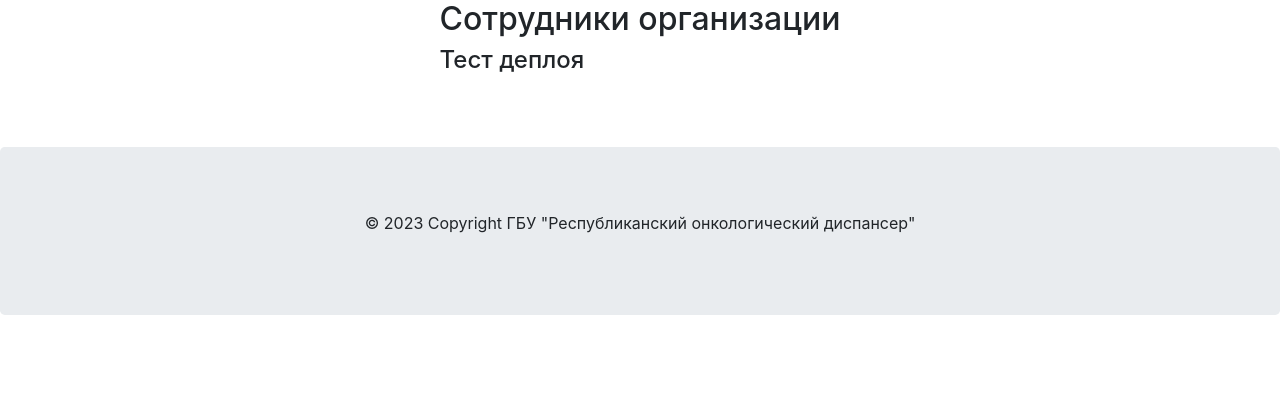
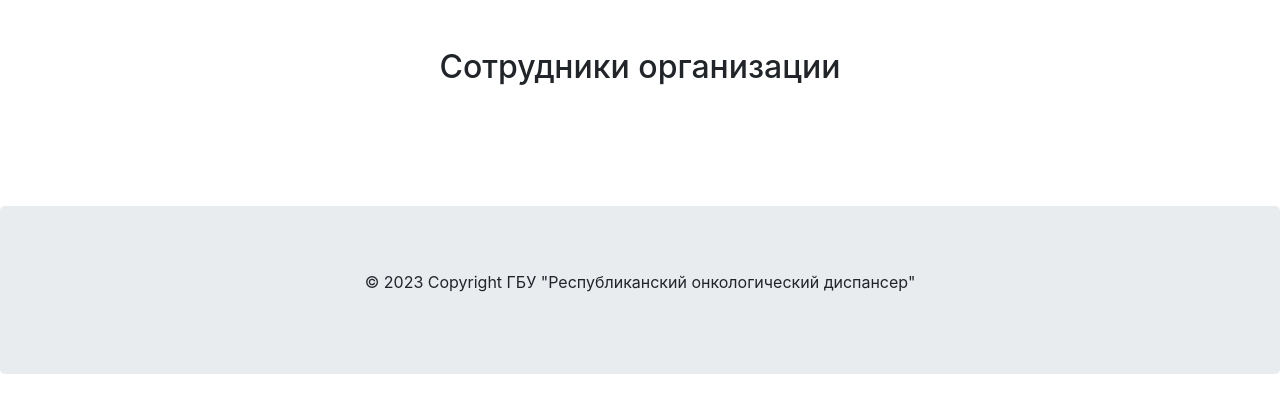
Before and after one commit to RDMN20/gburod, a Django app: page /structure/ in a window 1280 px wide. Shown: the part 107-520 px from the top of the page. Run offline with Django 3.2, Linux system fonts and the light colour scheme; data that the repository does not hold is empty; some libraries are stand-ins or nearby versions.

Commit message:
Test deploy

```diff
--- a/gburod/gburod_site/templates/structure/structures.html
+++ b/gburod/gburod_site/templates/structure/structures.html
@@ -4,10 +4,8 @@
   {% load thumbnail %}
   <div class="container">
     <div class="row justify-content-center">
-      <div class="col-auto">
+      <div class="col-auto py-5">
         <h2>Сотрудники организации</h2>
-
-        <h4>Тест деплоя</h4>
         <br>
       </div>
     </div>
```
